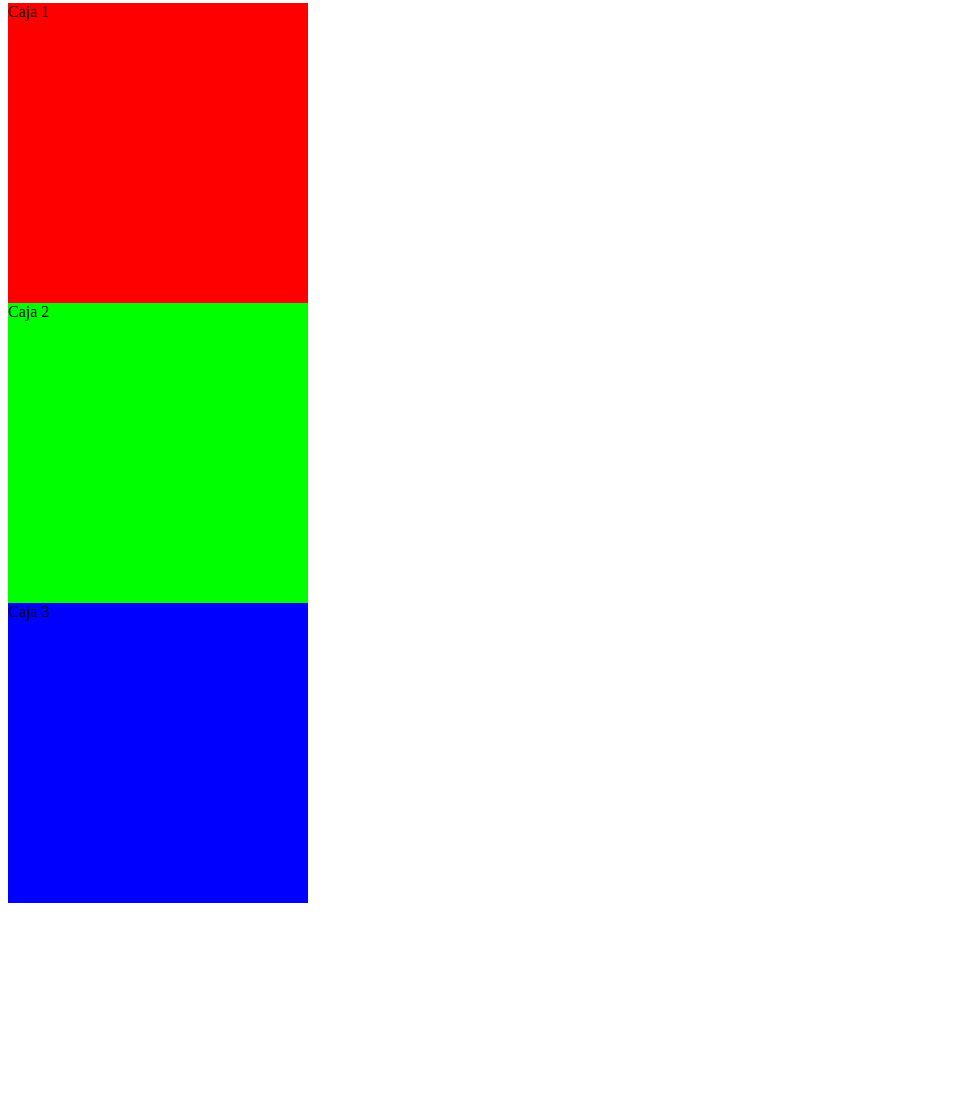
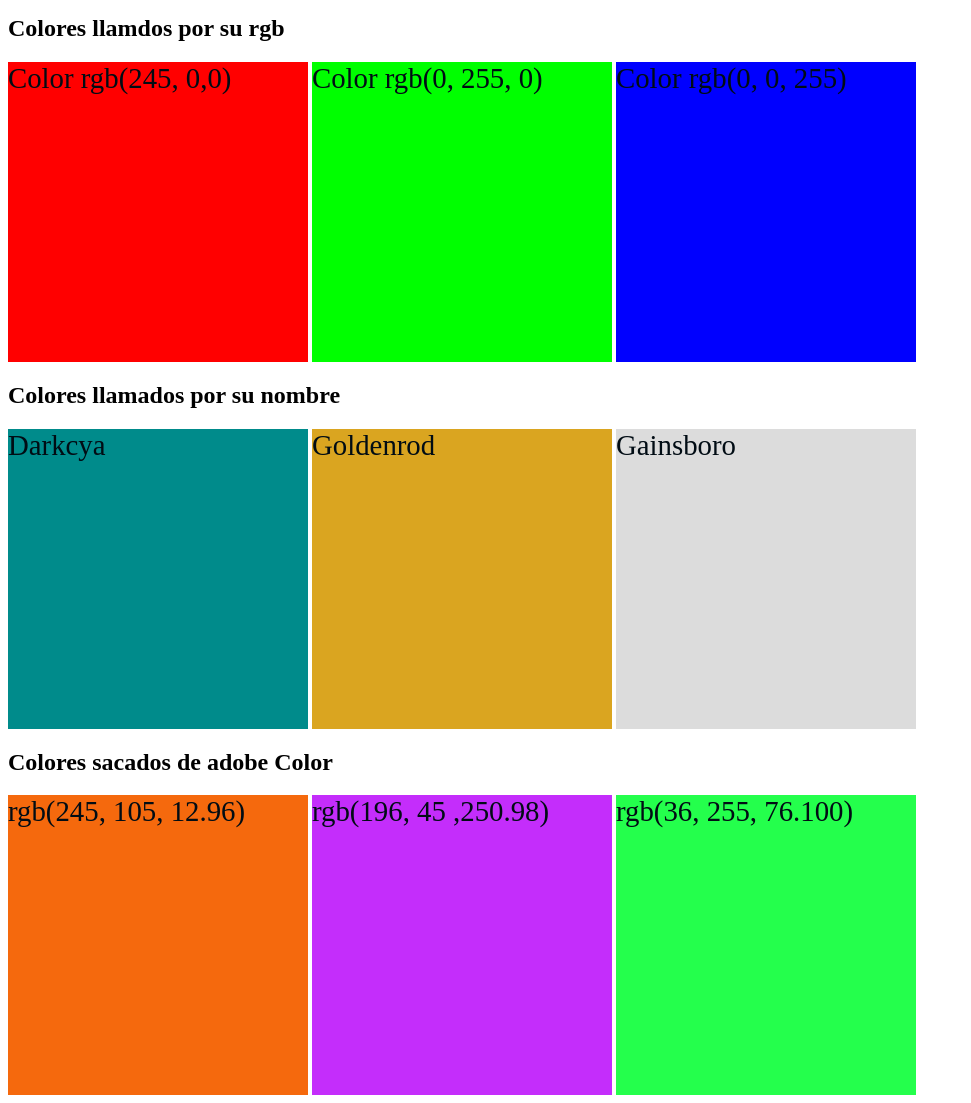
Before and after one commit to danielcordoba12/Mi-sito-web, a plain HTML site: page colores.html in a window 1280 px wide. Shown: the part 5-1108 px from the top of the page, without its empty margins (0-971 px from the left). Before the commit the page ends 916 px from the top, so only its background shows below. Drawn offline with Linux system fonts and the light colour scheme.

Commit message:
colores 2

```diff
--- a/colores.html
+++ b/colores.html
@@ -8,8 +8,18 @@
     <link rel="stylesheet" href="css/colores.css">
 </head>
 <body>
-    <div class="box-1">Caja 1</div>
-    <div class="box-2">Caja 2</div>
-    <div class="box-3">Caja 3</div>
+    <h2>Colores llamdos por su rgb</h2>
+    <div class="box box-1">Color rgb(245, 0,0)</div>
+    <div class="box box-2">Color rgb(0, 255, 0)</div>
+    <div class="box box-3">Color rgb(0, 0, 255)</div>
+    <h2> Colores llamados por su nombre</h2>
+    <div class="box box-4">Darkcya</div>
+    <div class="box box-5">Goldenrod</div>
+    <div class="box box-6">Gainsboro</div>
+    <h2>Colores sacados de adobe Color </h2>
+    <div class="box box-7">rgb(245, 105, 12.96)</div>
+    <div class="box box-8">rgb(196, 45 ,250.98)</div>
+    <div class="box box-9">rgb(36, 255, 76.100)</div>
+
 </body>
 </html>
--- a/css/colores.css
+++ b/css/colores.css
@@ -1,3 +1,10 @@
+.box {
+display: inline-block;
+width: 300px;
+height: 300px;
+color: rgb(1, 12, 20);
+font-size: 1.8em;
+}
 .box-1{
     width: 300px;
     height: 300px;
@@ -13,3 +20,33 @@
     height: 300px;
     background-color: rgb(0, 0, 255);
 }
+.box-4{
+    width: 300px;
+    height: 300px;
+    background-color: darkcyan;
+}
+.box-5{
+    width: 300px;
+    height: 300px;
+    background-color: goldenrod;
+}
+.box-6{
+    width: 300px;
+    height: 300px;
+    background-color: gainsboro;
+}
+.box-7{
+    width: 300px;
+    height: 300px;
+    background-color: rgb(245, 105, 12.96);
+}
+.box-8{
+    width: 300px;
+    height: 300px;
+    background-color: rgb(196, 45 ,250.98)
+}
+.box-9{
+    width: 300px;
+    height: 300px;
+    background-color: rgb(36, 255, 76.100)
+}
```
